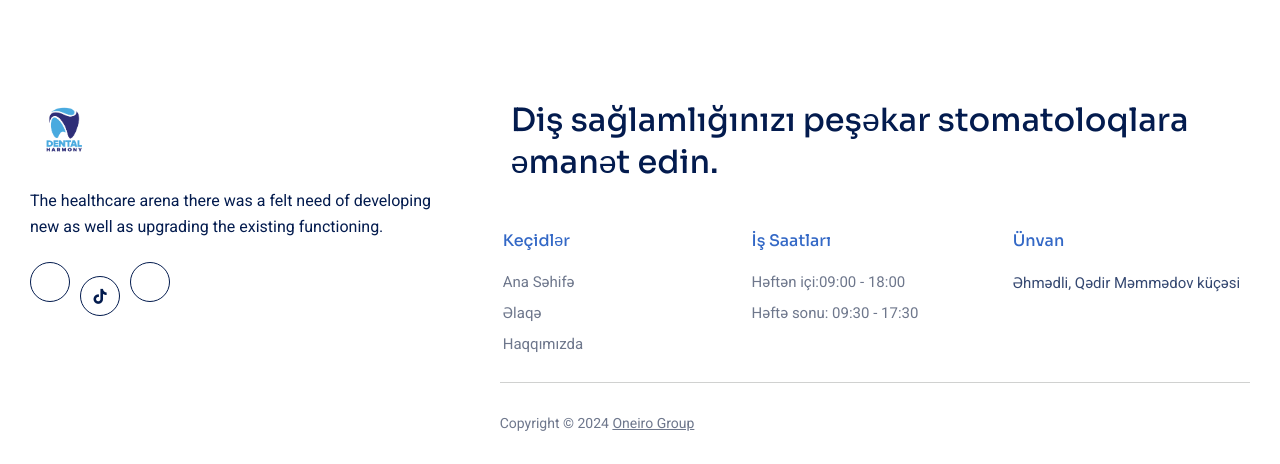
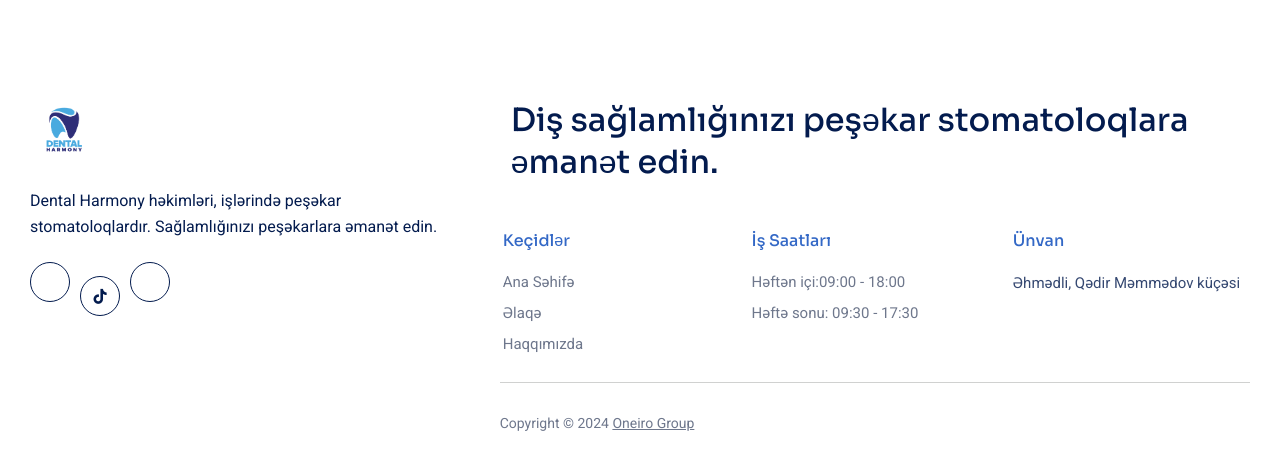
Before and after one commit to NicatDev/clinic_harmony, a Django app: page /bloqlar in a window 1280 px wide. Shown: the part 1040-1504 px from the top of the page. Run offline with Django 5.2, Linux system fonts and the light colour scheme; data that the repository does not hold is empty; some libraries are stand-ins or nearby versions.

Commit message:
footer text

```diff
--- a/templates/footer.html
+++ b/templates/footer.html
@@ -70,7 +70,7 @@
                                 <img src="{% static 'logo.png' %}" alt="Dental diş klinikası">
                             </div>
                             <div class="pbmit-footer-text">
-                                The healthcare arena there was a felt need of developing new as well as upgrading the existing functioning.
+                                Dental Harmony həkimləri, işlərində peşəkar stomatoloqlardır. Sağlamlığınızı peşəkarlara əmanət edin.
                             </div>
                             <ul class="pbmit-social-links">
                                 <li class="pbmit-social-li pbmit-social-facebook">
```
